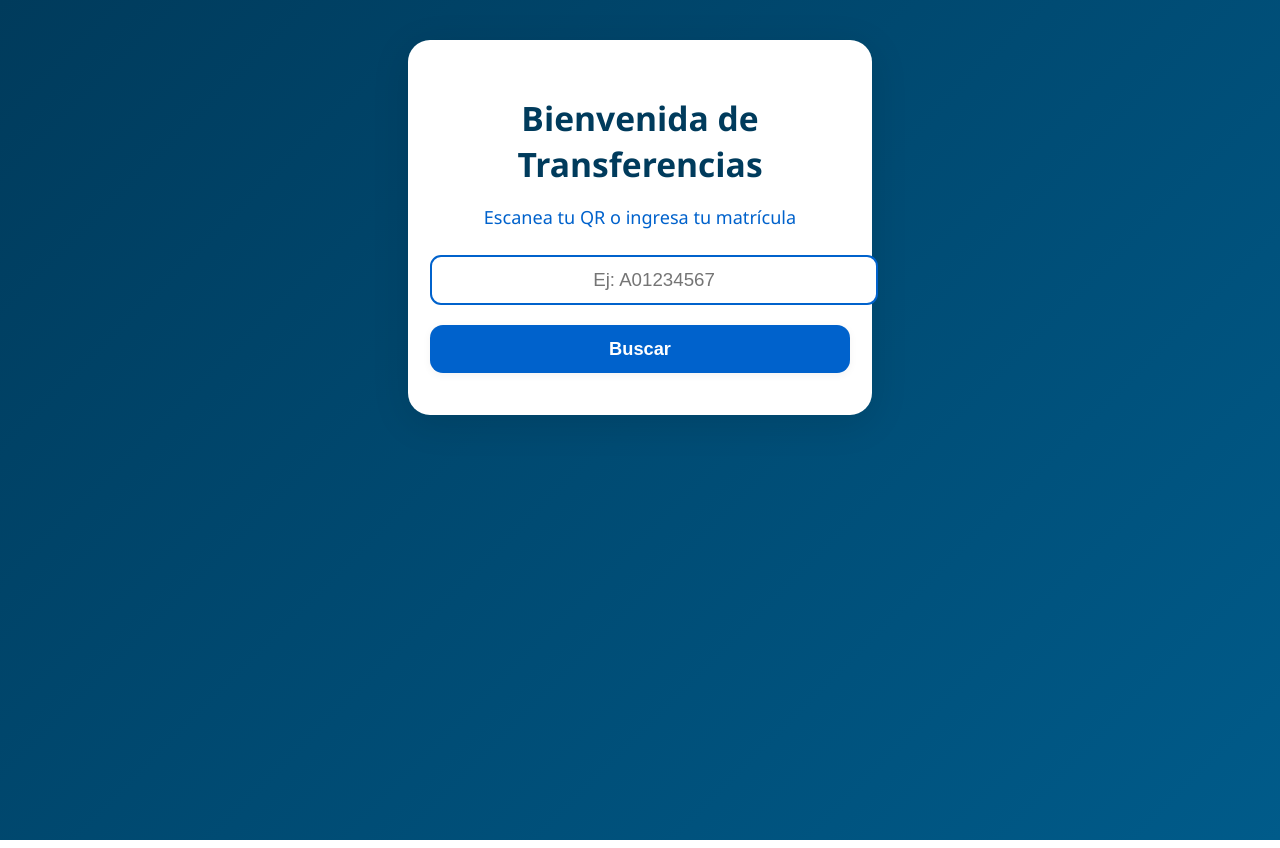
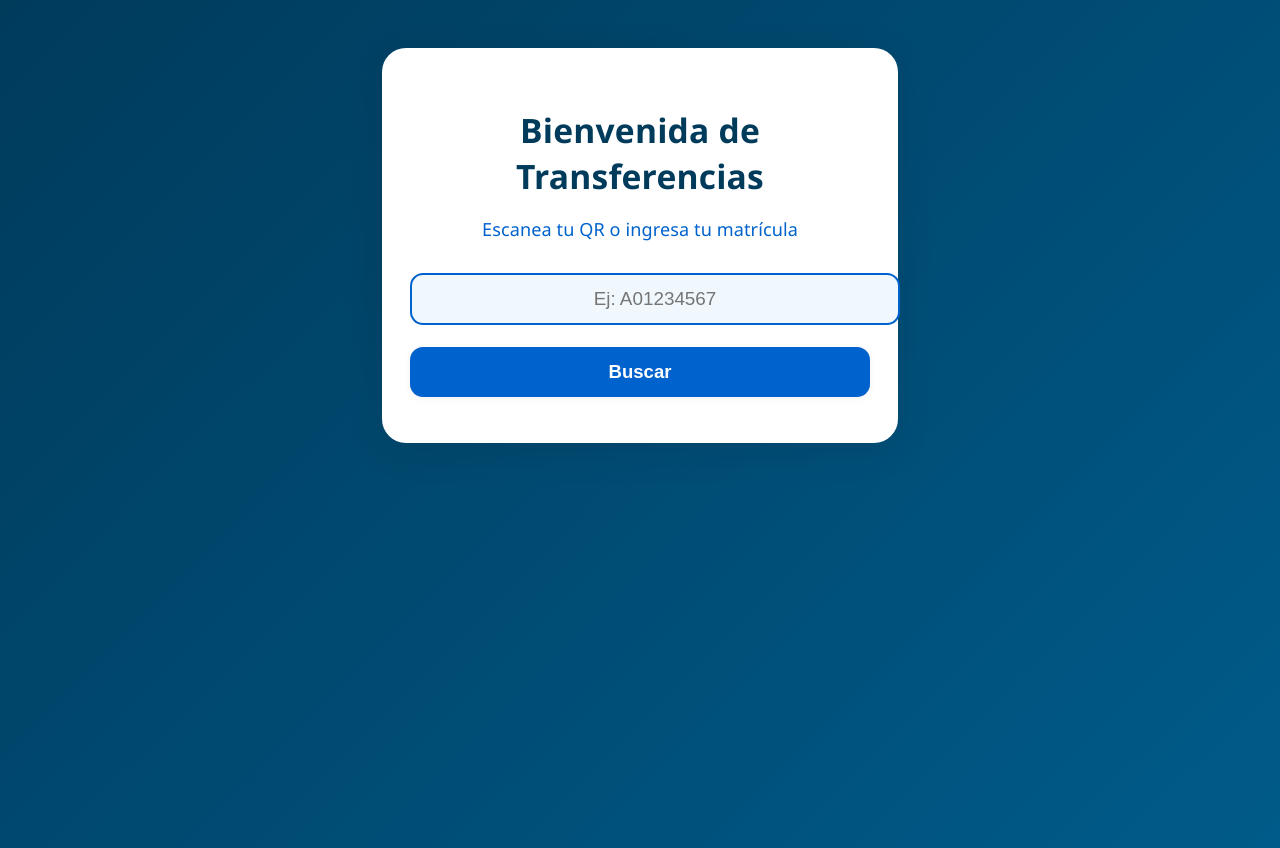
Before and after one commit to MentorIATec/campus-checkin, a plain HTML site: page index.html in a window 1280 px wide. Drawn offline with Linux system fonts and the light colour scheme.

Commit message:
Update styles.css

```diff
--- a/styles.css
+++ b/styles.css
@@ -8,47 +8,52 @@ body {
 }
 
 .checkin-container {
-  max-width: 420px;
-  margin: 40px auto 0 auto;
+  max-width: 460px;
+  margin: 48px auto 0 auto;
   background: #fff;
-  border-radius: 22px;
-  box-shadow: 0 8px 38px rgba(0,0,0,0.11);
-  padding: 32px 22px 32px 22px;
+  border-radius: 24px;
+  box-shadow: 0 8px 38px rgba(0,0,0,0.09);
+  padding: 36px 28px 36px 28px;
   position: relative;
 }
 
 .header-checkin {
   text-align: center;
-  margin-bottom: 26px;
+  margin-bottom: 32px;
 }
 
 .header-checkin h1 {
   font-size: 2.1em;
   color: #003b5c;
   margin-bottom: 8px;
+  font-weight: 700;
+  letter-spacing: 0.2px;
 }
 
 .subtitle-checkin {
   color: #0062cc;
   font-size: 1.13em;
   margin-bottom: 12px;
+  letter-spacing: 0.1px;
 }
 
 .input-checkin {
   display: block;
   width: 100%;
-  font-size: 1.17em;
-  padding: 12px;
-  margin: 14px 0 10px 0;
-  border-radius: 11px;
+  font-size: 1.18em;
+  padding: 13px;
+  margin: 16px 0 10px 0;
+  border-radius: 13px;
   border: 2px solid #e3e3e3;
   text-align: center;
   transition: border-color 0.2s;
+  font-weight: 500;
 }
 
 .input-checkin:focus {
   outline: none;
   border-color: #0062cc;
+  background: #f1f8fd;
 }
 
 .btn-checkin {
@@ -56,13 +61,13 @@ body {
   background: #0062cc;
   color: #fff;
   font-weight: 600;
-  padding: 13px 0;
-  font-size: 1.14em;
+  padding: 14px 0;
+  font-size: 1.16em;
   border-radius: 13px;
   border: none;
-  margin: 10px 0 0 0;
+  margin: 12px 0 0 0;
   cursor: pointer;
-  transition: background 0.2s;
+  transition: background 0.18s;
   box-shadow: 0 2px 8px rgba(0,0,0,0.05);
 }
 
@@ -85,7 +90,7 @@ body {
 }
 
 .tarjeta-checkin {
-  margin-top: 24px;
+  margin-top: 28px;
 }
 
 .card-comunidad {
@@ -105,8 +110,8 @@ body {
 }
 
 .mentor-foto {
-  width: 94px;
-  height: 94px;
+  width: 98px;
+  height: 98px;
   object-fit: cover;
   border-radius: 50%;
   border: 3px solid #fff;
@@ -115,7 +120,7 @@ body {
 }
 
 .nombre-estudiante {
-  font-size: 1.48em;
+  font-size: 1.5em;
   font-weight: 700;
   margin: 14px 0 4px 0;
   color: #003b5c;
@@ -141,19 +146,6 @@ body {
   letter-spacing: 0.2px;
 }
 
-/* Colores para las comunidades */
-.card-comunidad.comunidad-energio   { background: linear-gradient(135deg, #FD8204, #e37404); }
-.card-comunidad.comunidad-spirita   { background: linear-gradient(135deg, #5B0F8B, #4f0c7a); }
-.card-comunidad.comunidad-talenta   { background: linear-gradient(135deg, #EC008C, #d10078); }
-.card-comunidad.comunidad-revo      { background: linear-gradient(135deg, #C4829A, #b07189); }
-.card-comunidad.comunidad-pasio     { background: linear-gradient(135deg, #CC0202, #b80202); }
-.card-comunidad.comunidad-energio   { background: linear-gradient(135deg, #FD8204, #e37404); }
-.card-comunidad.comunidad-krei      { background: linear-gradient(135deg, #79858B, #6a757a); }
-.card-comunidad.comunidad-reflekto  { background: linear-gradient(135deg, #FFDE17, #e6c815); color: #333 !important; }
-.card-comunidad.comunidad-forta     { background: linear-gradient(135deg, #870074, #750063); }
-.card-comunidad.comunidad-ekvilibro { background: linear-gradient(135deg, #6FD34A, #5fc33d); }
-.card-comunidad.comunidad-kresko    { background: linear-gradient(135deg, #0DCCCC, #0bb8b8); }
-
 .card-comunidad h3, .card-comunidad p {
   color: #fff;
 }
@@ -162,20 +154,31 @@ body {
   color: #333;
 }
 
+/* Colores para las comunidades */
+.card-comunidad.comunidad-energio   { background: linear-gradient(135deg, #FD8204, #e37404); }
+.card-comunidad.comunidad-spirita   { background: linear-gradient(135deg, #5B0F8B, #4f0c7a); }
+.card-comunidad.comunidad-talenta   { background: linear-gradient(135deg, #EC008C, #d10078); }
+.card-comunidad.comunidad-revo      { background: linear-gradient(135deg, #C4829A, #b07189); }
+.card-comunidad.comunidad-pasio     { background: linear-gradient(135deg, #CC0202, #b80202); }
+.card-comunidad.comunidad-krei      { background: linear-gradient(135deg, #79858B, #6a757a); }
+.card-comunidad.comunidad-reflekto  { background: linear-gradient(135deg, #FFDE17, #e6c815); color: #333 !important; }
+.card-comunidad.comunidad-forta     { background: linear-gradient(135deg, #870074, #750063); }
+.card-comunidad.comunidad-ekvilibro { background: linear-gradient(135deg, #6FD34A, #5fc33d); }
+.card-comunidad.comunidad-kresko    { background: linear-gradient(135deg, #0DCCCC, #0bb8b8); }
+
 #mensajeExito {
   background: #e7ffd9;
   color: #2c633d;
   border-radius: 16px;
   margin: 12px 0;
   padding: 12px 10px;
-  font-size: 1.15em;
+  font-size: 1.17em;
 }
 
 .hidden {
   display: none;
 }
 
-/* Responsive */
 @media (max-width: 600px) {
   .checkin-container {
     padding: 12px 3px;
@@ -188,7 +191,7 @@ body {
     height: 65px;
   }
   .nombre-estudiante {
-    font-size: 1.1em;
+    font-size: 1.12em;
   }
   .btn-checkin {
     font-size: 1em;
```
